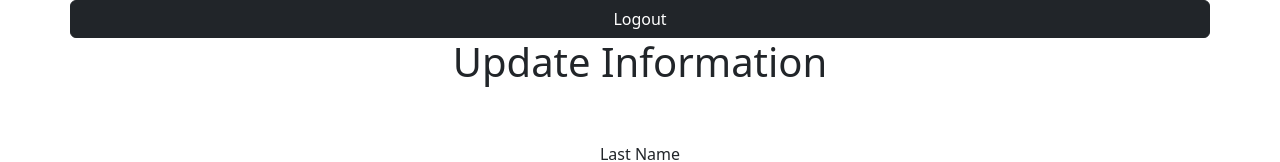
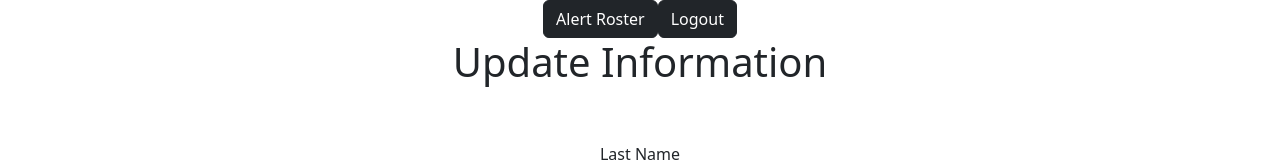
Before and after one commit to CustomFont/unit-tracker, a React (Create React App) app in the folder frontend/: page /update in a window 1280 px wide. Shown: the top 162 px of the page. Built offline with nearby package versions, Linux system fonts and the light colour scheme; no server answers.

Commit message:
added alertroster button to update

```diff
--- a/frontend/src/components/UpdateInfo.js
+++ b/frontend/src/components/UpdateInfo.js
@@ -1,4 +1,3 @@
-
 import Button from 'react-bootstrap/Button';
 import Form from 'react-bootstrap/Form';
 import Container from 'react-bootstrap/Container';
@@ -9,8 +8,10 @@ import React, { useEffect, useState } from 'react';
 import { LinkContainer } from 'react-router-bootstrap';
 import InputGroup from 'react-bootstrap/InputGroup';
 import LogoutButton from './LogoutButton';
+import { useNavigate } from 'react-router-dom';
 
 export default function UpdateInfo() {
+    const navigate = useNavigate();
     const [validated, setValidated] = useState(false);
     const [ errors, setErrors ] = useState({})
     const [show, setShow] = useState(false);
@@ -136,8 +137,13 @@ export default function UpdateInfo() {
    return (
         <>
         <Container>
+            <Col>
+                <Button id="alertRosterButton" variant="dark" type="submit" onClick={() => navigate('/alertroster')}>
+                    Alert Roster
+                </Button>
+                <LogoutButton />
+            </Col>
             <Row>
-                <LogoutButton />
                 <Col>
                     <h1>Update Information</h1>
                 </Col>
```
